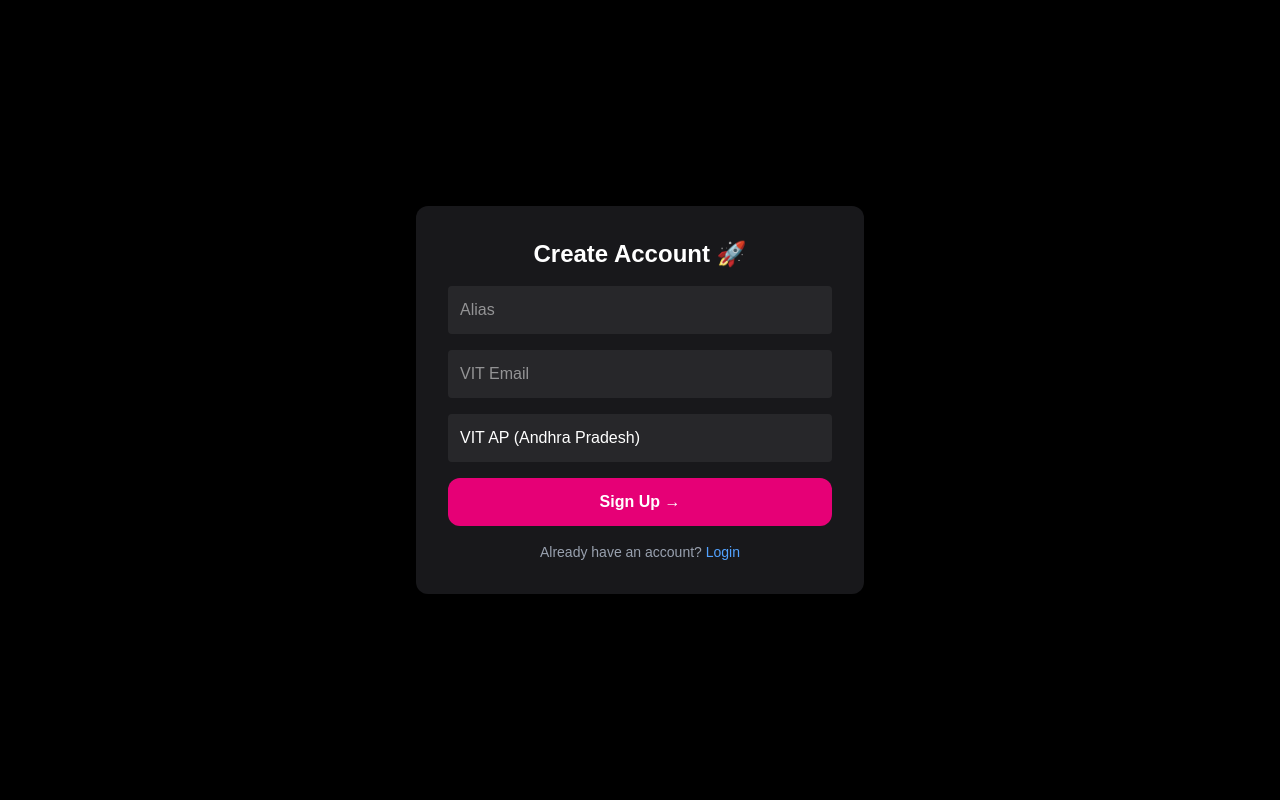
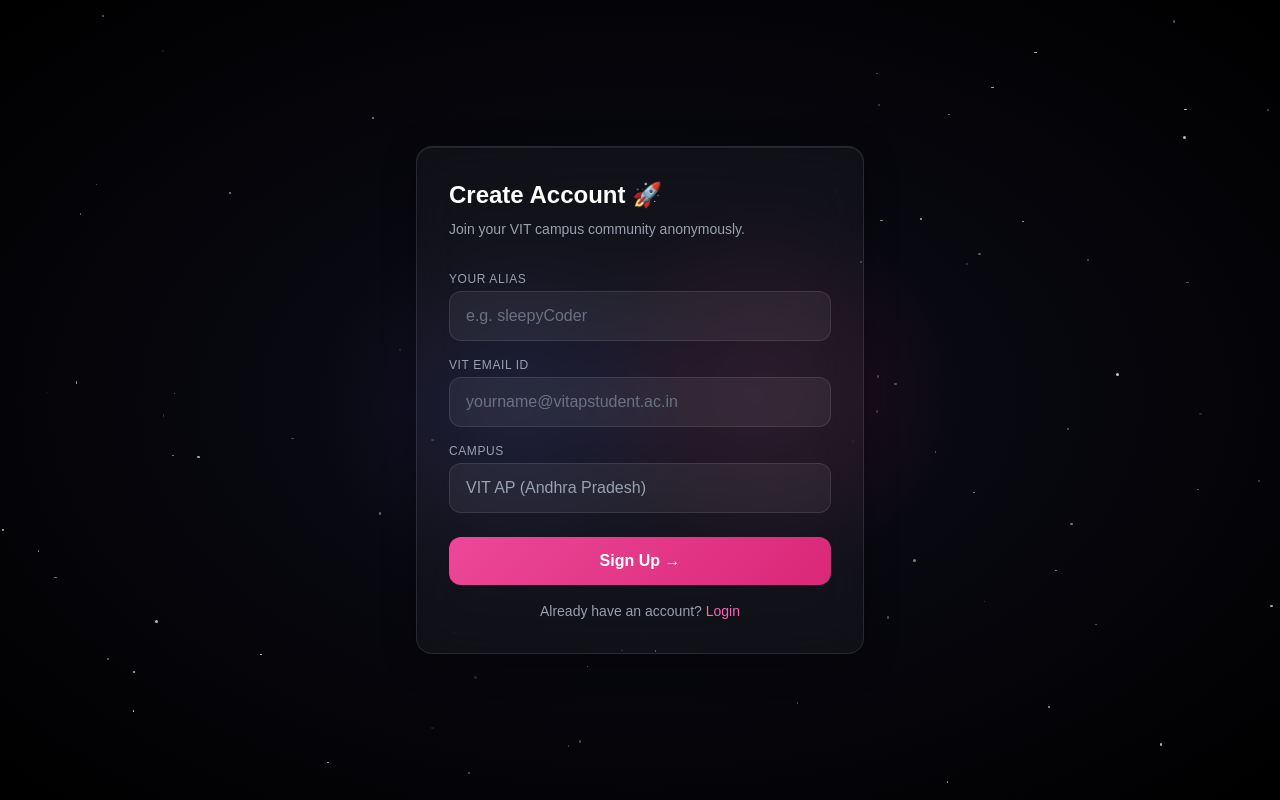
Before and after one commit to vanshika21march-cyber/vit-voice, a Next.js app: page /signup in a window 1280 px wide. Built offline with nearby package versions, Linux system fonts and the light colour scheme.

Commit message:
glassmorphism login and signup pages

```diff
--- a/app/login/page.tsx
+++ b/app/login/page.tsx
@@ -1,83 +1,101 @@
 "use client";
 import { auth } from "@/lib/firebase";
 import toast from "react-hot-toast";
-
-
 import { signInWithEmailAndPassword } from "firebase/auth";
-
-
 import { useState } from "react";
-
-
 import { useRouter } from "next/navigation";
-
 
 export default function LoginPage() {
   const router = useRouter();
-
-  const [alias, setAlias] = useState("");
   const [email, setEmail] = useState("");
 
   return (
-    <main className="min-h-screen bg-black text-white flex items-center justify-center px-6">
-      <div className="bg-zinc-900 p-8 rounded-2xl w-full max-w-md">
+    <main className="min-h-screen text-white flex items-center justify-center px-6 relative overflow-hidden"
+      style={{ background: "radial-gradient(ellipse at 50% 50%, #0d0d1a 0%, #000000 100%)" }}>
 
+      {/* Starry background */}
+      <div className="absolute inset-0 overflow-hidden pointer-events-none">
+        {[...Array(80)].map((_, i) => (
+          <div key={i} className="absolute rounded-full bg-white"
+            style={{
+              width: Math.random() * 2 + 1 + "px",
+              height: Math.random() * 2 + 1 + "px",
+              top: Math.random() * 100 + "%",
+              left: Math.random() * 100 + "%",
+              opacity: Math.random() * 0.7 + 0.1,
+            }}
+          />
+        ))}
+      </div>
+
+      {/* Gradient blobs */}
+      <div className="absolute top-1/4 left-1/4 w-96 h-96 rounded-full pointer-events-none"
+        style={{ background: "radial-gradient(circle, rgba(236,72,153,0.12) 0%, transparent 70%)" }} />
+      <div className="absolute bottom-1/4 right-1/4 w-96 h-96 rounded-full pointer-events-none"
+        style={{ background: "radial-gradient(circle, rgba(99,102,241,0.12) 0%, transparent 70%)" }} />
+
+      {/* Glass card */}
+      <div className="relative z-10 w-full max-w-md rounded-2xl p-8 border border-white/10"
+        style={{
+          background: "rgba(255, 255, 255, 0.04)",
+          backdropFilter: "blur(24px)",
+          WebkitBackdropFilter: "blur(24px)",
+          boxShadow: "0 8px 32px rgba(0,0,0,0.4), inset 0 1px 0 rgba(255,255,255,0.08)"
+        }}>
+
+        <div className="mb-8">
           <h1 className="text-2xl font-bold mb-2">Welcome to Problem2Project 🚀</h1>
-        <p className="text-gray-400 mb-6">
-          Stay anonymous, but prove you're a VIT student.
-        </p>
+          <p className="text-gray-400 text-sm">Stay anonymous, but prove you're a VIT student.</p>
+        </div>
 
-        <input
-          value={alias}
-          onChange={(e) => setAlias(e.target.value)}
-          placeholder="Choose an alias (e.g. sleepyCoder)"
-          className="w-full mb-4 px-4 py-2 rounded bg-zinc-800 outline-none"
-        />
-
+        <div className="space-y-4">
+          <div>
+            <label className="text-xs text-gray-400 mb-1 block uppercase tracking-wider">VIT Email ID</label>
             <input
               value={email}
               onChange={(e) => setEmail(e.target.value)}
-          placeholder="VIT Email ID"
-          className="w-full mb-4 px-4 py-2 rounded bg-zinc-800 outline-none"
+              placeholder="yourname@vitapstudent.ac.in"
+              className="w-full px-4 py-3 rounded-xl outline-none text-white placeholder-gray-500 border border-white/10 focus:border-pink-500/50 transition-colors"
+              style={{ background: "rgba(255,255,255,0.06)" }}
             />
+          </div>
 
-        <select
-          disabled
-          className="w-full mb-4 p-3 rounded bg-zinc-800 appearance-none text-gray-400 border-none outline-none cursor-not-allowed opacity-80"
-        >
+          <div>
+            <label className="text-xs text-gray-400 mb-1 block uppercase tracking-wider">Campus</label>
+            <select disabled
+              className="w-full px-4 py-3 rounded-xl text-gray-400 border border-white/10 cursor-not-allowed appearance-none"
+              style={{ background: "rgba(255,255,255,0.06)" }}>
               <option>VIT AP (Andhra Pradesh)</option>
             </select>
-
-
-
+          </div>
+        </div>
 
         <button
           onClick={async () => {
-    // basic validation
             if (!email.endsWith("@vitapstudent.ac.in")) {
-      toast.error("Please fill correct VIT email ID", { duration: 2500 });
+              toast.error("Please use your VIT email ID", { duration: 2500 });
               return;
             }
-
             try {
-      // sign in existing user (we used tempPassword123 when creating users)
               await signInWithEmailAndPassword(auth, email, "tempPassword123");
-
-toast.success("Login successful 🎉");
+              toast.success("Welcome back! 🎉");
               router.push("/");
-
             } catch (error: any) {
-      toast.error("Invalid credentials or account not found", { duration: 2500 });
-
-
+              toast.error("Account not found. Please sign up first.", { duration: 2500 });
             }
           }}
-  className="w-full bg-blue-600 hover:bg-blue-700 transition py-3 rounded-xl font-semibold mt-4"
->
+          className="w-full mt-6 py-3 rounded-xl font-semibold text-white transition-all hover:opacity-90 hover:scale-[1.02] active:scale-[0.98]"
+          style={{ background: "linear-gradient(135deg, #ec4899, #db2777)" }}>
           Continue →
         </button>
 
-
+        <p className="text-center text-sm text-gray-400 mt-4">
+          Don't have an account?{" "}
+          <span onClick={() => router.push("/signup")}
+            className="text-pink-400 cursor-pointer hover:text-pink-300 transition-colors">
+            Sign Up
+          </span>
+        </p>
       </div>
     </main>
   );
--- a/app/signup/page.tsx
+++ b/app/signup/page.tsx
@@ -1,5 +1,4 @@
 "use client";
-
 import { useState } from "react";
 import { useRouter } from "next/navigation";
 import { createUserWithEmailAndPassword } from "firebase/auth";
@@ -9,31 +8,26 @@ import toast from "react-hot-toast";
 
 export default function SignupPage() {
   const router = useRouter();
-
   const [alias, setAlias] = useState("");
   const [email, setEmail] = useState("");
-  const [campus, setCampus] = useState("VIT AP");
 
   const handleSignup = async () => {
-    if (!email.endsWith("@vitapstudent.ac.in")) {
-      toast.error("Please fill correct VIT email ID", { duration: 2500 });
+    if (!alias.trim()) {
+      toast.error("Please choose an alias", { duration: 2500 });
       return;
     }
-
+    if (!email.endsWith("@vitapstudent.ac.in")) {
+      toast.error("Please use your VIT email ID", { duration: 2500 });
+      return;
+    }
     try {
-      const userCred = await createUserWithEmailAndPassword(
-        auth,
-        email,
-        "tempPassword123"
-      );
-
+      const userCred = await createUserWithEmailAndPassword(auth, email, "tempPassword123");
       await setDoc(doc(db, "users", userCred.user.uid), {
         alias,
         email,
-        campus,
+        campus: "VIT AP",
         createdAt: new Date(),
       });
-
       toast.success("Account created! Please login now.", { duration: 2500 });
       router.push("/login");
     } catch (error: any) {
@@ -42,47 +36,89 @@ export default function SignupPage() {
   };
 
   return (
-    <main className="min-h-screen bg-black text-white flex items-center justify-center px-4">
-      <div className="bg-zinc-900 p-8 rounded-xl w-full max-w-md space-y-4">
-        <h1 className="text-2xl font-bold text-center">Create Account 🚀</h1>
+    <main className="min-h-screen text-white flex items-center justify-center px-6 relative overflow-hidden"
+      style={{ background: "radial-gradient(ellipse at 50% 50%, #0d0d1a 0%, #000000 100%)" }}>
 
+      {/* Starry background */}
+      <div className="absolute inset-0 overflow-hidden pointer-events-none">
+        {[...Array(80)].map((_, i) => (
+          <div key={i} className="absolute rounded-full bg-white"
+            style={{
+              width: Math.random() * 2 + 1 + "px",
+              height: Math.random() * 2 + 1 + "px",
+              top: Math.random() * 100 + "%",
+              left: Math.random() * 100 + "%",
+              opacity: Math.random() * 0.7 + 0.1,
+            }}
+          />
+        ))}
+      </div>
+
+      {/* Gradient blobs */}
+      <div className="absolute top-1/4 right-1/4 w-96 h-96 rounded-full pointer-events-none"
+        style={{ background: "radial-gradient(circle, rgba(236,72,153,0.12) 0%, transparent 70%)" }} />
+      <div className="absolute bottom-1/4 left-1/4 w-96 h-96 rounded-full pointer-events-none"
+        style={{ background: "radial-gradient(circle, rgba(99,102,241,0.12) 0%, transparent 70%)" }} />
+
+      {/* Glass card */}
+      <div className="relative z-10 w-full max-w-md rounded-2xl p-8 border border-white/10"
+        style={{
+          background: "rgba(255, 255, 255, 0.04)",
+          backdropFilter: "blur(24px)",
+          WebkitBackdropFilter: "blur(24px)",
+          boxShadow: "0 8px 32px rgba(0,0,0,0.4), inset 0 1px 0 rgba(255,255,255,0.08)"
+        }}>
+
+        <div className="mb-8">
+          <h1 className="text-2xl font-bold mb-2">Create Account 🚀</h1>
+          <p className="text-gray-400 text-sm">Join your VIT campus community anonymously.</p>
+        </div>
+
+        <div className="space-y-4">
+          <div>
+            <label className="text-xs text-gray-400 mb-1 block uppercase tracking-wider">Your Alias</label>
             <input
-          placeholder="Alias"
+              placeholder="e.g. sleepyCoder"
               value={alias}
               onChange={(e) => setAlias(e.target.value)}
-          className="w-full p-3 rounded bg-zinc-800"
+              className="w-full px-4 py-3 rounded-xl outline-none text-white placeholder-gray-500 border border-white/10 focus:border-pink-500/50 transition-colors"
+              style={{ background: "rgba(255,255,255,0.06)" }}
             />
+          </div>
 
+          <div>
+            <label className="text-xs text-gray-400 mb-1 block uppercase tracking-wider">VIT Email ID</label>
             <input
-          placeholder="VIT Email"
+              placeholder="yourname@vitapstudent.ac.in"
               value={email}
               onChange={(e) => setEmail(e.target.value)}
-          className="w-full p-3 rounded bg-zinc-800"
+              className="w-full px-4 py-3 rounded-xl outline-none text-white placeholder-gray-500 border border-white/10 focus:border-pink-500/50 transition-colors"
+              style={{ background: "rgba(255,255,255,0.06)" }}
             />
+          </div>
 
+          <div>
+            <label className="text-xs text-gray-400 mb-1 block uppercase tracking-wider">Campus</label>
             <select
-          value={campus}
-          onChange={(e) => setCampus(e.target.value)}
-          className="w-full p-3 rounded bg-zinc-800 appearance-none text-white border-none outline-none"
-        >
-          <option value="VIT AP">VIT AP (Andhra Pradesh)</option>
+              className="w-full px-4 py-3 rounded-xl text-gray-400 border border-white/10 appearance-none cursor-not-allowed"
+              style={{ background: "rgba(255,255,255,0.06)" }}
+              disabled>
+              <option>VIT AP (Andhra Pradesh)</option>
             </select>
-
-
+          </div>
+        </div>
 
         <button
           onClick={handleSignup}
-          className="w-full bg-pink-600 hover:bg-pink-700 py-3 rounded-xl font-semibold"
-        >
+          className="w-full mt-6 py-3 rounded-xl font-semibold text-white transition-all hover:opacity-90 hover:scale-[1.02] active:scale-[0.98]"
+          style={{ background: "linear-gradient(135deg, #ec4899, #db2777)" }}>
           Sign Up →
         </button>
 
-        <p className="text-center text-sm text-gray-400">
+        <p className="text-center text-sm text-gray-400 mt-4">
           Already have an account?{" "}
-          <span
-            onClick={() => router.push("/login")}
-            className="text-blue-400 cursor-pointer"
-          >
+          <span onClick={() => router.push("/login")}
+            className="text-pink-400 cursor-pointer hover:text-pink-300 transition-colors">
             Login
           </span>
         </p>
```
Lines whose indentation alone changed are shown as unchanged.
